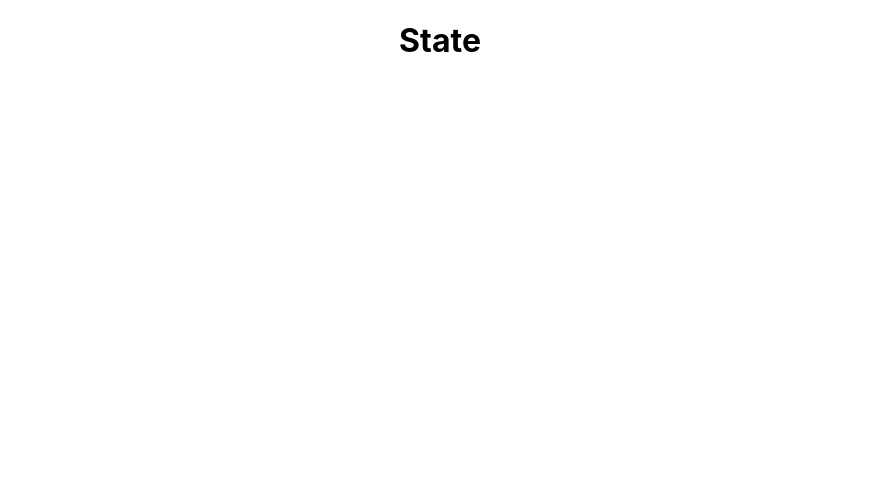
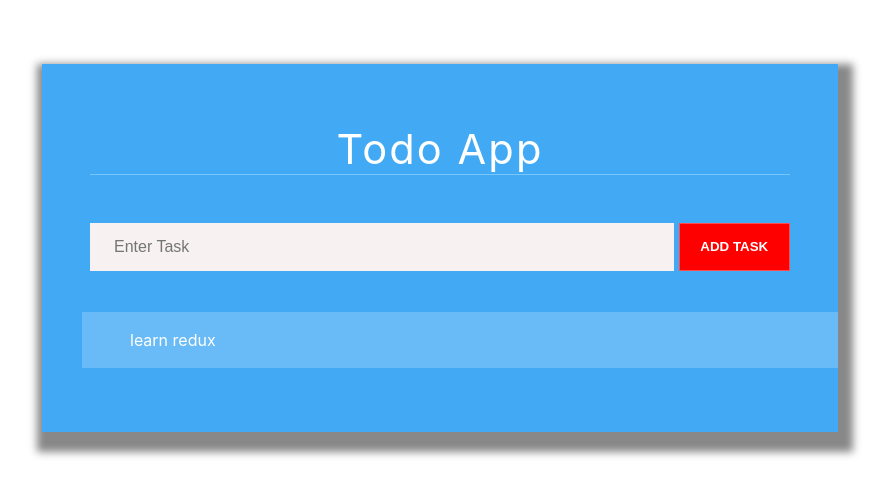
Before and after one commit to dev-vicki/todo-redux, a React (Create React App) app: page / in a window 1280 px wide. Shown: the top 496 px of the page, without its empty margins (200-1089 px from the left). Built offline with nearby package versions, Linux system fonts and the light colour scheme.

Commit message:
implemented create new todo

```diff
--- a/src/App.js
+++ b/src/App.js
@@ -1,12 +1,13 @@
 import './App.css';
 import { useSelector } from "react-redux";
+import TodoList from './components/TodoList';
 
 function App() {
   const state = useSelector((state) => ({...state}));
   console.log("state", state);
   return (
     <div className="App">
-        <h1>State</h1>
+       <TodoList />
     </div>
   );
 }
--- a/src/components/Todo.js
+++ b/src/components/Todo.js
@@ -0,0 +1,17 @@
+import React,{useState} from 'react'
+import "./Todo.css"
+import { CSSTransition, TransitionGroup } from 'react-transition-group'
+
+const Todo = ({toggleTodo, task, completed, id}) => {
+    return (
+        <TransitionGroup className={completed ? "Todo completed" : "Todo"}>
+            <CSSTransition key="normal" timeout={500} classNames="task-text">
+            <li className="Todo-task" onClick={toggleTodo}>
+                {task}
+            </li>
+            </CSSTransition>
+        </TransitionGroup>
+    )
+}
+
+export default Todo
--- a/src/components/TodoInput.js
+++ b/src/components/TodoInput.js
@@ -0,0 +1,27 @@
+import React, {useState} from 'react';
+import "./TodoInput.css";
+
+const TodoInput =({createTodo}) => {
+    const [task, setTask] = useState("");
+    const handleSubmit = (e) => {
+        e.preventDefault();
+        createTodo(task);
+        setTask("");
+    };
+    return(
+        <form className="TodoInput" onSubmit={handleSubmit} >
+            <input
+            type="text"
+            placeholder="Enter Task"
+            id="task"
+            name="task"
+            value={task}
+            onChange={(e) => setTask(e.target.value)}
+
+            />
+            <button>Add Task</button>
+        </form>
+    )
+}
+
+export default TodoInput;
--- a/src/components/TodoList.js
+++ b/src/components/TodoList.js
@@ -0,0 +1,43 @@
+import React from 'react';
+import TodoInput from './TodoInput';
+import Todo from "./Todo";
+import "./TodoList.css";
+import { CSSTransition, TransitionGroup } from 'react-transition-group';
+import {useSelector, useDispatch} from "react-redux";
+import {completeTodo, addTodo } from "../redux/action";
+
+const TodoList = () => {
+    const state = useSelector((state) => ({...state.todos}));
+    let dispatch = useDispatch();
+
+    const create = (newTodo) => {
+        dispatch(addTodo(newTodo))
+    }
+    return (
+        <div className="TodoList">
+            <h1>Todo App</h1>
+            <TodoInput
+                createTodo = {(create)}
+            />
+            <ul>
+                <TransitionGroup className="todolist">
+                    {state.todos && state.todos.map((todo) => {
+                        return (
+                            <CSSTransition key={todo.id} className="todo">
+                               <Todo
+                               key={todo.id}
+                               id={todo.id}
+                               task={todo.task}
+                               completed={todo.completed}
+                               toggleTodo={() => dispatch(completeTodo(todo))}
+                               />
+                            </CSSTransition>
+                        )
+                    })}
+                </TransitionGroup>
+            </ul>
+        </div>
+    )
+}
+
+export default TodoList
--- a/src/redux/action.js
+++ b/src/redux/action.js
@@ -4,3 +4,8 @@ export const completeTodo = (todo) => ({
     type: types.COMPLETE_TODO,
     payload: todo,
 });
+
+export const addTodo = (todo) => ({
+  type: types.ADD_TODO,
+  payload: todo,
+});
--- a/src/redux/actionTypes.js
+++ b/src/redux/actionTypes.js
@@ -1,2 +1,2 @@
-
 export const COMPLETE_TODO = "COMPLETE_TODO";
+export const ADD_TODO = "ADD_TODO";
--- a/src/redux/reducer.js
+++ b/src/redux/reducer.js
@@ -1,13 +1,30 @@
 import * as types from "./actionTypes";
+import {  v4 as uuidv4} from "uuid";
 const initialState = {
-    todos:[{id: 1, task: "learn redux", complete:false}]
+    todos:[{id: 1, task: "learn redux", completed:false}],
 };
 
 const todosReducer = (state = initialState, action) => {
     switch(action.type) {
+        case types.ADD_TODO:
+        const newTodo = {
+            id: uuidv4(),
+            task: action.payload,
+            completed: false
+        };
+        const addedTodos = [...state.todos, newTodo];
+        return {
+            ...state,
+            todos: addedTodos,
+        }
+
         case types.COMPLETE_TODO:
+            const toggleTodos = state.todos.map((t) =>
+            t.id === action.payload.id ? {...action.payload, completed: !action.payload.completed} : t);
+
             return {
                 ...state,
+                todos: toggleTodos,
             };
             default:
                 return state;
```
